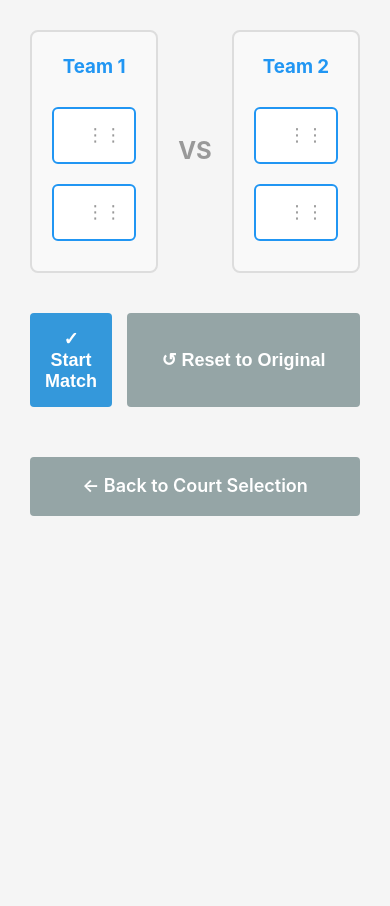
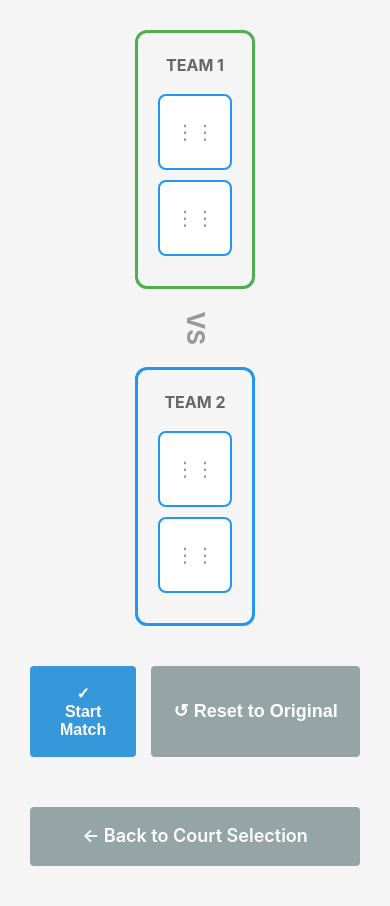
Before and after one commit to teemurulez/padel-scorer, a Flask app: template templates/confirm_match.html in a window 390 px wide. Shown: the part 123-1029 px from the top of the page. Before the commit the page ends 639 px from the top, so only its background shows below. Run offline with Flask 3, Linux system fonts and the light colour scheme; the template is opened without the code that fills it, so the values that code supplies are empty.

Commit message:
feat: add shuffle UI CSS with drag-and-drop styling
Created external CSS file to replace inline styles in confirm_match.html.

New file: static/css/shuffle.css (153 lines)
- Team boxes with colored borders (Team 1: green, Team 2: blue)
- Player slots with hover effects and transitions
- Drag-and-drop visual feedback (.dragging, .swapped states)
- Flash animation for swapped players
- Mobile responsive design (stacked layout on small screens)
- Larger touch targets for mobile (70px min-height)

Template cleanup:
- Removed 86 lines of inline CSS
- Now uses external shuffle.css file
- Cleaner, more maintainable code

Visual improvements:
- Better hover effects (translateY, box-shadow)
- Smooth transitions (0.2s ease)
- Flash animation on swap (yellow highlight)
- Grab/grabbing cursor states
- Mobile-friendly responsive layout

All 45/45 tests still passing

🤖 Generated with [Claude Code](https://claude.com/claude-code)

Co-Authored-By: Claude Sonnet 4.5 <noreply@anthropic.com>

```diff
--- /dev/null
+++ b/static/css/shuffle.css
@@ -0,0 +1,162 @@
+/* Team Shuffle Interface Styles */
+
+.pre-match-confirmation {
+    max-width: 600px;
+    margin: 0 auto;
+    padding: 20px;
+}
+
+header {
+    text-align: center;
+    margin-bottom: 30px;
+}
+
+header h2 {
+    color: #2196F3;
+    margin-bottom: 10px;
+}
+
+.instruction {
+    color: #666;
+    font-size: 16px;
+    margin-top: 10px;
+}
+
+.teams-container {
+    display: flex;
+    align-items: center;
+    justify-content: space-between;
+    gap: 20px;
+    margin-bottom: 30px;
+}
+
+.team-box {
+    flex: 1;
+    background: #f5f5f5;
+    border-radius: 12px;
+    padding: 20px;
+    min-height: 200px;
+}
+
+.team-1 {
+    border: 3px solid #4CAF50;
+}
+
+.team-2 {
+    border: 3px solid #2196F3;
+}
+
+.team-box h3 {
+    margin: 0 0 15px 0;
+    text-align: center;
+    font-size: 16px;
+    text-transform: uppercase;
+    color: #666;
+}
+
+.player-slot {
+    background: white;
+    border-radius: 8px;
+    padding: 15px;
+    margin-bottom: 10px;
+    display: flex;
+    justify-content: space-between;
+    align-items: center;
+    cursor: move;
+    user-select: none;
+    min-height: 60px;
+    transition: all 0.2s ease;
+    border: 2px solid #2196F3;
+}
+
+.player-slot:hover {
+    box-shadow: 0 4px 8px rgba(0,0,0,0.1);
+    transform: translateY(-2px);
+    background: #e3f2fd;
+}
+
+.player-slot.dragging {
+    opacity: 0.5;
+    transform: scale(0.95);
+}
+
+.player-slot.swapped {
+    animation: flash 0.4s ease;
+}
+
+@keyframes flash {
+    0%, 100% { background: white; }
+    50% { background: #FFF9C4; }
+}
+
+.player-name {
+    font-size: 16px;
+    font-weight: 500;
+    color: #333;
+}
+
+.drag-handle {
+    font-size: 20px;
+    color: #999;
+    cursor: grab;
+    user-select: none;
+}
+
+.drag-handle:active {
+    cursor: grabbing;
+}
+
+.vs-divider {
+    font-size: 24px;
+    font-weight: bold;
+    color: #999;
+    flex-shrink: 0;
+}
+
+.actions {
+    display: flex;
+    gap: 15px;
+    justify-content: center;
+    margin-top: 30px;
+}
+
+.btn-large {
+    flex: 1;
+    padding: 15px 40px;
+    font-size: 18px;
+}
+
+.flash-messages {
+    background: #fff3cd;
+    border: 1px solid #ffc107;
+    border-radius: 4px;
+    padding: 12px;
+    margin: 20px 0;
+}
+
+.flash-message {
+    color: #856404;
+}
+
+/* Mobile optimizations */
+@media (max-width: 600px) {
+    .teams-container {
+        flex-direction: column;
+        gap: 10px;
+    }
+
+    .vs-divider {
+        transform: rotate(90deg);
+        margin: 10px 0;
+    }
+
+    .player-slot {
+        min-height: 70px; /* Larger touch targets */
+        padding: 20px 15px;
+    }
+
+    .btn-large {
+        padding: 18px 30px;
+        font-size: 16px;
+    }
+}
--- a/templates/confirm_match.html
+++ b/templates/confirm_match.html
@@ -5,94 +5,7 @@
     <meta name="viewport" content="width=device-width, initial-scale=1.0">
     <title>Confirm Teams - Court {{ court_number }}</title>
     <link rel="stylesheet" href="{{ url_for('static', filename='css/style.css') }}">
-    <!-- TODO: Add shuffle.css in Task 6 -->
-    <style>
-        .pre-match-confirmation {
-            max-width: 600px;
-            margin: 0 auto;
-            padding: 20px;
-        }
-        header h2 {
-            text-align: center;
-            color: #2196F3;
-            margin-bottom: 10px;
-        }
-        .instruction {
-            text-align: center;
-            color: #666;
-            font-size: 16px;
-            margin-bottom: 30px;
-        }
-        .teams-container {
-            display: flex;
-            gap: 20px;
-            margin: 30px 0;
-            align-items: center;
-        }
-        .team-box {
-            flex: 1;
-            background: #f9f9f9;
-            border-radius: 8px;
-            padding: 20px;
-            border: 2px solid #ddd;
-        }
-        .team-box h3 {
-            margin-top: 0;
-            margin-bottom: 15px;
-            color: #2196F3;
-            text-align: center;
-        }
-        .player-slot {
-            background: white;
-            border: 2px solid #2196F3;
-            border-radius: 6px;
-            padding: 12px;
-            margin: 10px 0;
-            cursor: move;
-            display: flex;
-            justify-content: space-between;
-            align-items: center;
-            transition: all 0.2s;
-        }
-        .player-slot:hover {
-            background: #e3f2fd;
-            box-shadow: 0 2px 8px rgba(33, 150, 243, 0.3);
-        }
-        .player-name {
-            font-weight: 500;
-            color: #333;
-        }
-        .drag-handle {
-            color: #999;
-            font-size: 18px;
-            user-select: none;
-        }
-        .vs-divider {
-            font-weight: bold;
-            font-size: 24px;
-            color: #999;
-        }
-        .actions {
-            display: flex;
-            gap: 15px;
-            margin-top: 30px;
-        }
-        .btn-large {
-            flex: 1;
-            padding: 15px;
-            font-size: 18px;
-        }
-        .flash-messages {
-            background: #fff3cd;
-            border: 1px solid #ffc107;
-            border-radius: 4px;
-            padding: 12px;
-            margin: 20px 0;
-        }
-        .flash-message {
-            color: #856404;
-        }
-    </style>
+    <link rel="stylesheet" href="{{ url_for('static', filename='css/shuffle.css') }}">
 </head>
 <body>
     <div class="pre-match-confirmation">
```
